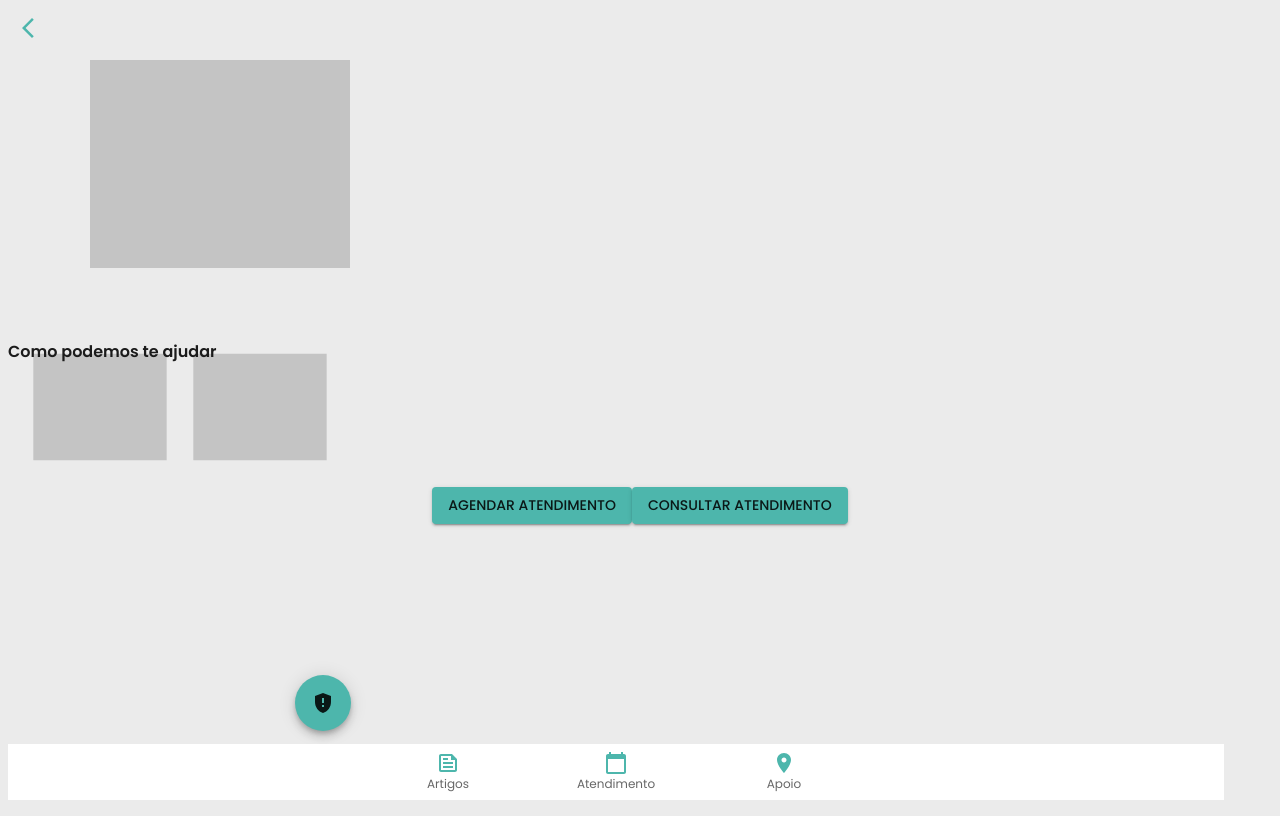
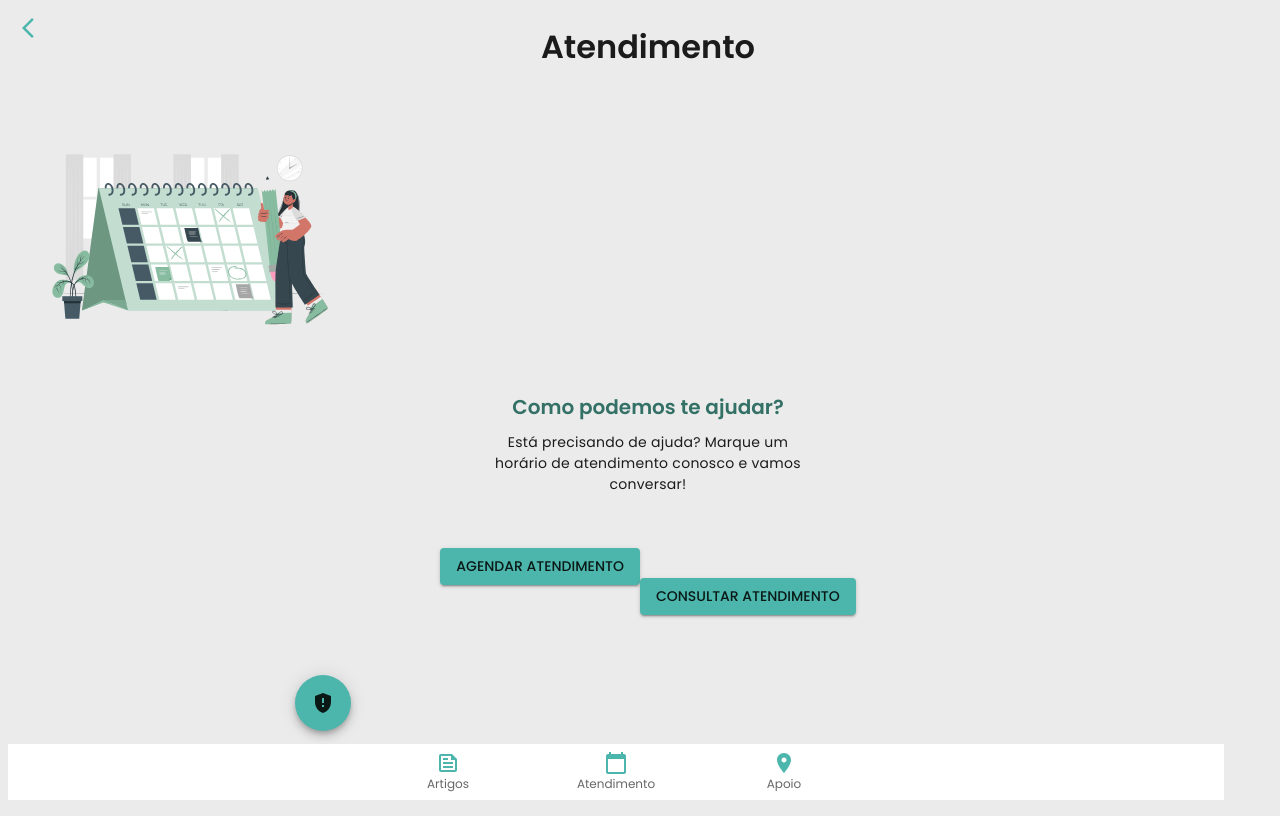
Before and after one commit to Associacao-Marta/marta-app, a React (Create React App) app: page /D1 in a window 1280 px wide. Built offline with nearby package versions, Linux system fonts and the light colour scheme.

Commit message:
Adição de ilustração e CSS na tela D1

```diff
--- a/src/assets/css/base.css
+++ b/src/assets/css/base.css
@@ -201,25 +201,20 @@ body{
     margin-top: 50px;
 }
 
-.D1icones {
-    margin-top: 24px;
-    margin-left: 24px;
-    margin-left: 300px;
+.D1titulo {
+    color: #337066;
+    font-weight: 600;
+    font-size: 20px;
+    line-height: 30px;
+    margin-bottom: 0px;
 }
 
-.D1container {
-    position: relative;
+.D1container{
+    position: absolute;
+    display: flex;
+    justify-content: center;
+    top: 375px;
 }
-
-.D1titulo {
-    position: absolute;
-    font-style: normal;
-    font-weight: 600;
-    font-size: 16px;
-    line-height: 24px;
-}
-
-
 
 .D1cards {
     margin-top: 0;
@@ -227,12 +222,14 @@ body{
 }
 
 .D1botoes {
+    position: absolute;
+    display: flex;
     justify-content: center;
+    margin-top: 540px;
 }
 
 .D1botaoindividual {
-        margin-top: 20px;
-        margin-bottom: 50px;
+    padding-top: 30px;
 }
 
 .D2titulo {
--- a/src/telas/A1.jsx
+++ b/src/telas/A1.jsx
@@ -1,6 +1,5 @@
 import React from "react";
 import { Button, Grid } from "@mui/material";
-import CircleIcon from "@mui/icons-material/Circle";
 import "../assets/css/base.css";
 import { useTheme } from "@mui/material/styles";
 import MobileStepper from "@mui/material/MobileStepper";
--- a/src/telas/D1.jsx
+++ b/src/telas/D1.jsx
@@ -1,48 +1,44 @@
 import React from "react";
-import { Button, Grid, IconButton, Stack } from "@mui/material";
-import RectangleIcon from "@mui/icons-material/Rectangle";
+import { Button, Grid } from "@mui/material";
 import BotaoDoPanico from "../components/BotaoDoPanico";
 import MenuInferior from "../components/MenuInferior";
-import SettingsApplicationsIcon from "@mui/icons-material/SettingsApplications";
+import img from "../assets/img/D1.svg";
 
 import "../assets/css/base.css";
 import BotaoVoltarSuperior from "../components/BotaoVoltarSuperior";
 const D1 = () => {
   return (
-    <Grid container>
+    <Grid container className="containerMaior">
       <Grid item>
         <BotaoVoltarSuperior className="D1voltar" />
       </Grid>
+      <Grid container className="container">
+        <h1 className="tituloOnboarding">Atendimento</h1>
+      </Grid>
       <Grid item>
-        <RectangleIcon
-          sx={{
-            fontSize: "312px",
-            color: "#C4C4C4",
-            marginLeft: "16px",
-          }}
-        />
+        <img src={img} className="ilustracao" />
       </Grid>
-      <Grid container>
-        <h2 className="D1titulo">Como podemos te ajudar</h2>
+      <Grid container className="D1container">
+        <h2 className="D1titulo">Como podemos te ajudar?</h2>
+        <p className="A1body2">
+          Está precisando de ajuda? Marque um horário de atendimento conosco e
+          vamos conversar!
+        </p>
       </Grid>
-      <Grid className="D1cards">
-        <Stack direction="row">
-          <RectangleIcon sx={{ fontSize: "160px", color: "#C4C4C4" }} />
-          <RectangleIcon sx={{ fontSize: "160px", color: "#C4C4C4" }} />
-        </Stack>
-      </Grid>
+
       <Grid container className="D1botoes">
         <Grid item>
-          <Button href="D2" className="D1botaoindividual" variant="contained">
+          <Button href="D2" variant="contained">
             Agendar Atendimento
           </Button>
         </Grid>
-        <Grid item>
-          <Button href="D4" className="D1botaoindividual" variant="contained">
+        <Grid item className="D1botaoindividual">
+          <Button href="D4" variant="contained">
             Consultar Atendimento
           </Button>
         </Grid>
       </Grid>
+
       <BotaoDoPanico />
 
       <Grid className="EspacoInferior" />
```
Also changed, not shown: src/assets/img/D1.svg (added).
